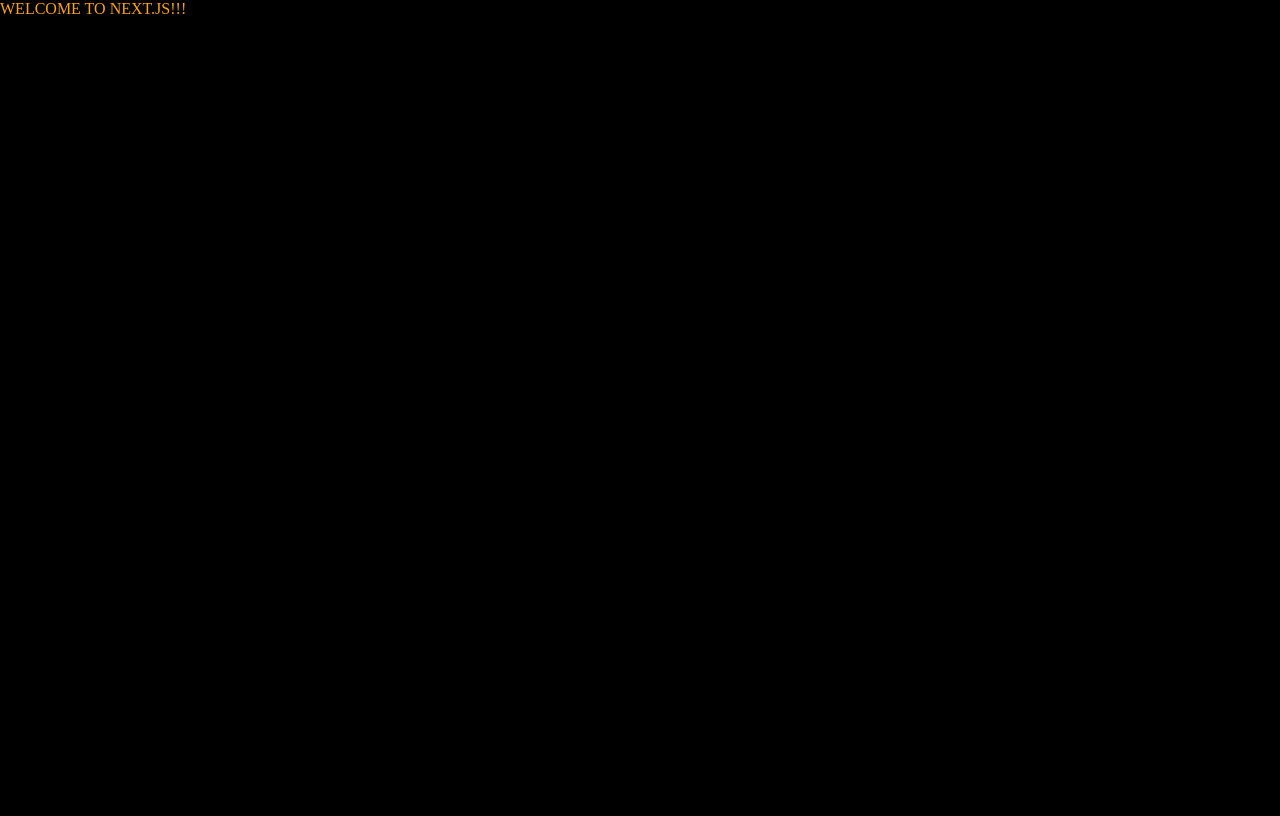
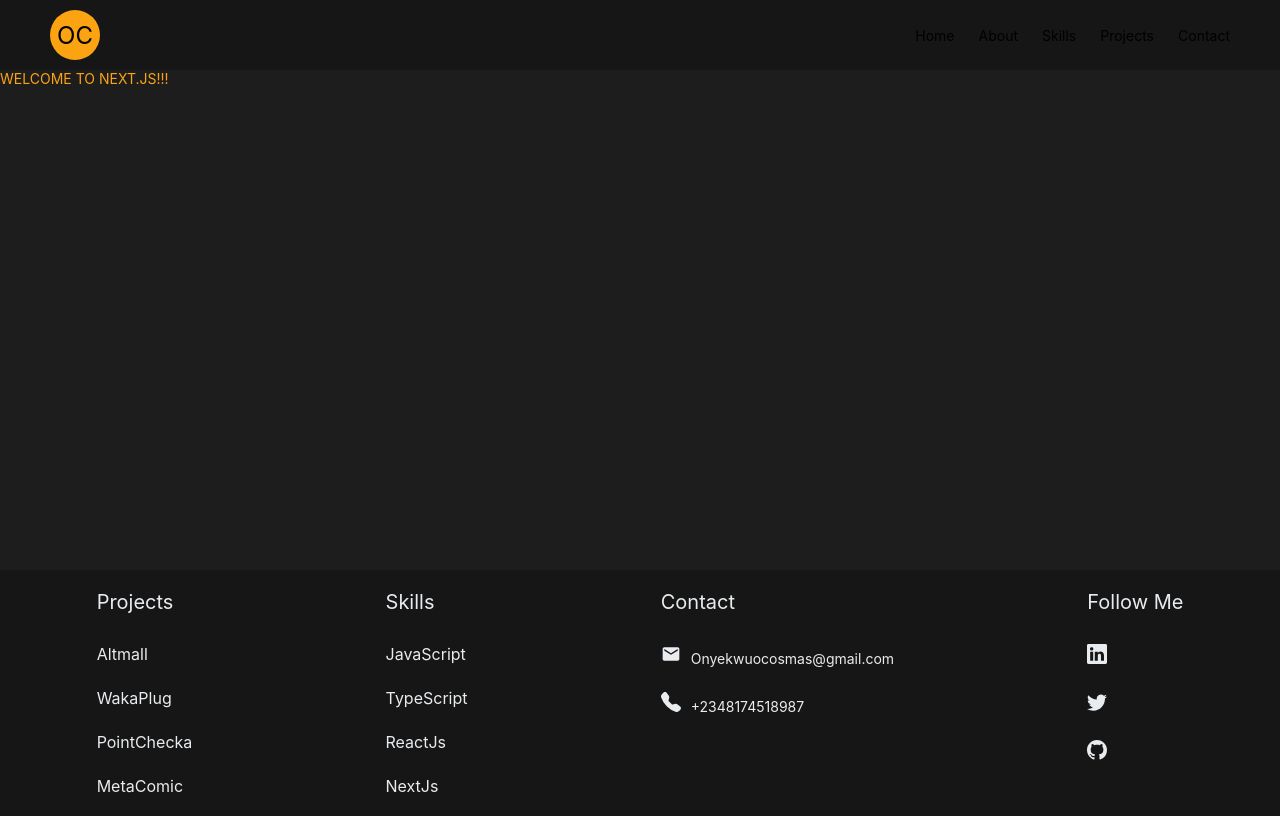
Before and after one commit to cossy1/portfolio, a Next.js app: page / in a window 1280 px wide. Built offline with nearby package versions, Linux system fonts and the light colour scheme.

Commit message:
wip: footer

```diff
--- a/next.config.js
+++ b/next.config.js
@@ -1,6 +1,10 @@
 /** @type {import('next').NextConfig} */
 const nextConfig = {
   reactStrictMode: true,
+ experimental: {
+    appDir: true,
+     externalDir: true
+ }
 }
 
 module.exports = nextConfig
--- a/package.json
+++ b/package.json
@@ -18,8 +18,10 @@
     "eslint": "8.31.0",
     "eslint-config-next": "13.1.1",
     "next": "13.1.1",
+    "prettier": "^2.8.3",
     "react": "18.2.0",
     "react-dom": "18.2.0",
+    "react-icons": "^4.7.1",
     "styled-components": "^5.3.6",
     "typescript": "4.9.4"
   },
--- a/src/app/layout/Content/index.tsx
+++ b/src/app/layout/Content/index.tsx
@@ -3,7 +3,8 @@ import styled from "styled-components";
 import {ColorConstants} from "@/styles/colorConstants";
 
 const StyledContent = styled.div`
-  background: ${ColorConstants.background};
+  background: ${ColorConstants.secondary};
+  min-height: 500px;
 `;
 
 
@@ -13,11 +14,9 @@ interface AppContentProp {
 
 export const AppContent: React.FC<AppContentProp> = ({children}) => {
 
-    console.log({children})
-
     return(
         <StyledContent>
-            This is the CONTENT!!!
+            {children}
         </StyledContent>
     );
 }
--- /dev/null
+++ b/src/app/layout/Footer/index.tsx
@@ -0,0 +1,98 @@
+import React from "react";
+import styled from "styled-components";
+import { ColorConstants } from "@/styles/colorConstants";
+import { Space } from "antd";
+import Link from "next/link";
+import { BsLinkedin, BsTwitter, BsGithub, BsTelephoneFill } from "react-icons/bs";
+import { MdEmail } from 'react-icons/md';
+
+const StyledFooter = styled.div`
+  background: ${ColorConstants.primary};
+  display: flex;
+  align-items: flex-start;
+  justify-content: space-around;
+  padding: 20px 0;
+  color: ${ColorConstants.onSecondary};
+  font-size: 16px;
+ // text-align: center;
+
+  .header {
+    margin-bottom: 30px;
+    font-size: 20px;
+  }
+
+  span{
+    font-size: 14px;
+    margin-left: 10px;
+  }
+
+`;
+
+const StyledLink = styled(Link)``;
+
+export const AppFooter = () => {
+  return (
+    <StyledFooter>
+      <div>
+        <div className="header">Projects</div>
+        <Space size="large" direction="vertical">
+          <StyledLink href="https://altmall.ng/" target="_blank">
+            Altmall
+          </StyledLink>
+          <StyledLink href="https://wakaplug.com/" target="_blank">
+            WakaPlug
+          </StyledLink>
+          <StyledLink href="https://pointchecka.vercel.app/" target="_blank">
+            PointChecka
+          </StyledLink>
+          <StyledLink href="https://metacomic.com/" target="_blank">
+            MetaComic
+          </StyledLink>
+        </Space>
+      </div>
+      <div>
+        <div className="header">Skills</div>
+        <Space size="large" direction="vertical">
+          <p>JavaScript</p>
+          <p>TypeScript</p>
+          <p>ReactJs</p>
+          <p>NextJs</p>
+        </Space>
+      </div>
+      <div>
+        <div className="header">Contact</div>
+        <Space size="large" direction="vertical">
+          <div>
+            <MdEmail size={20} />
+            <span>
+              Onyekwuocosmas@gmail.com
+            </span>
+          </div>
+          <div>
+            <BsTelephoneFill size={20} />
+            <span>
+              +2348174518987
+            </span>
+          </div>
+        </Space>
+      </div>
+      <div>
+        <div className="header">Follow Me</div>
+        <Space size="large" direction="vertical" className='follow'>
+          <StyledLink
+              href="https://www.linkedin.com/in/onyekwuo-cosmas-552b59157/"
+              target="_blank"
+          >
+            <BsLinkedin size={20} />
+          </StyledLink>
+          <StyledLink href="https://twitter.com/cossy_tech" target="_blank">
+            <BsTwitter size={20} />
+          </StyledLink>
+          <StyledLink href="https://github.com/cossy1" target="_blank">
+            <BsGithub size={20} />
+          </StyledLink>
+        </Space>
+      </div>
+    </StyledFooter>
+  );
+};
--- a/src/app/layout/Header/index.tsx
+++ b/src/app/layout/Header/index.tsx
@@ -1,15 +1,45 @@
 import styled from "styled-components";
 import {ColorConstants} from "@/styles/colorConstants";
+import {Space} from "antd";
 
 const StyledHeader = styled.div`
-  background: ${ColorConstants.background};
+  background: ${ColorConstants.primary};
+  display: flex;
+  justify-content: space-between;
+  align-items: center;
+  padding: 10px 50px;
+
+  .logo-div{
+    width: 50px;
+    height: 50px;
+    border-radius: 50%;
+    background: ${ColorConstants.accent};
+    color: ${ColorConstants.black};
+    display: flex;
+    align-items: center;
+    justify-content: center;
+    font-size: 24px;
+  }
+
 `;
 
 export const AppHeader = () => {
 
     return(
         <StyledHeader>
-            This is the HEADER!!!
+            <div className='logo-div'>
+                OC
+            </div>
+
+            <div>
+                <Space size='large' wrap={true}>
+                    <div>Home</div>
+                    <div>About</div>
+                    <div>Skills</div>
+                    <div>Projects</div>
+                    <div>Contact</div>
+                </Space>
+            </div>
         </StyledHeader>
     );
 }
--- a/src/app/layout/index.tsx
+++ b/src/app/layout/index.tsx
@@ -1,23 +1,20 @@
-import { Layout } from 'antd';
-import { ReactNode, useState } from 'react';
-import { AppContent } from './Content';
-import { AppHeader } from './Header';
+import { Layout } from "antd";
+import { ReactNode } from "react";
+import { AppContent } from "./Content";
+import { AppHeader } from "./Header";
+import {AppFooter} from "@/app/layout/Footer";
 
 interface AppLayoutProps {
   children: ReactNode | ReactNode[];
 }
+
 const AppLayout = (props: AppLayoutProps) => {
   const { children } = props;
-    const [menuCollapse, setMenuCollapse] = useState<boolean>(false);
-    const onCollapse = () => {
-        setMenuCollapse((prev) => !prev);
-    };
   return (
-        <Layout>
     <Layout>
       <AppHeader />
       <AppContent>{children}</AppContent>
-            </Layout>
+        <AppFooter />
     </Layout>
   );
 };
--- a/src/pages/_app.tsx
+++ b/src/pages/_app.tsx
@@ -1,6 +1,9 @@
 import '../styles/globals.css'
 import type { AppProps } from 'next/app'
+import AppLayout from "@/app/layout";
 
 export default function App({ Component, pageProps }: AppProps) {
-  return <Component {...pageProps} />
+  return <AppLayout>
+    <Component {...pageProps} />
+  </AppLayout>
 }
--- a/src/pages/index.tsx
+++ b/src/pages/index.tsx
@@ -4,7 +4,7 @@ import {ColorConstants} from "@/styles/colorConstants";
 
 
 const Wrapper = styled.div`
-  color: ${ColorConstants.secondary};
+  color: ${ColorConstants.accent};
   display: flex;
 `;
 
--- a/src/styles/colorConstants.ts
+++ b/src/styles/colorConstants.ts
@@ -1,6 +1,12 @@
 export enum ColorConstants {
-    primary = '#FFFFFF',
-    secondary = '#FCA311',
-    tertiary = '#8a8894',
-    background = '#000000',
+    white = '#FFFFFF',
+    primary = '#161616',
+    accent = '#FCA311',
+    darkAccent = '#B0720C',
+    tertiary = '#495057',
+    onTertiary = '#DEE2E6',
+    onPrimary = '#F8F9FA',
+    onSecondary = '#E9ECEF',
+    black = '#000000',
+    secondary = '#1D1D1D'
 }
--- a/src/styles/globals.css
+++ b/src/styles/globals.css
@@ -87,7 +87,7 @@ body {
 
 body {
   color: rgb(var(--foreground-rgb));
-  background: #000000;
+  background: #1D1D1D;
 }
 
 a {
```
Also changed, not shown: tsconfig.json (+26 -6 lines), src/components/HomeCard/index.tsx (added), 1 other file (tests, documents, lock files or other folders). Lines whose indentation alone changed are shown as unchanged.
